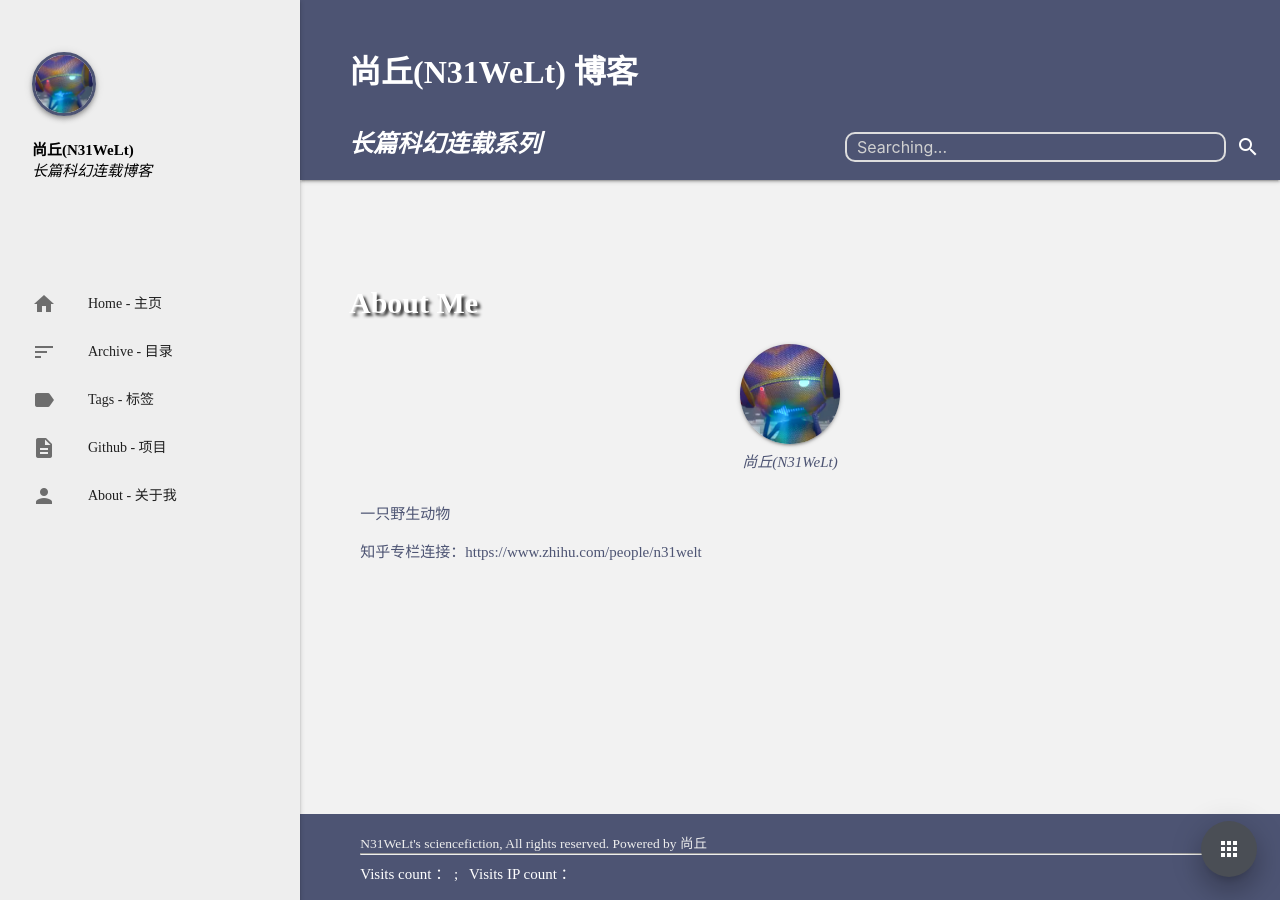
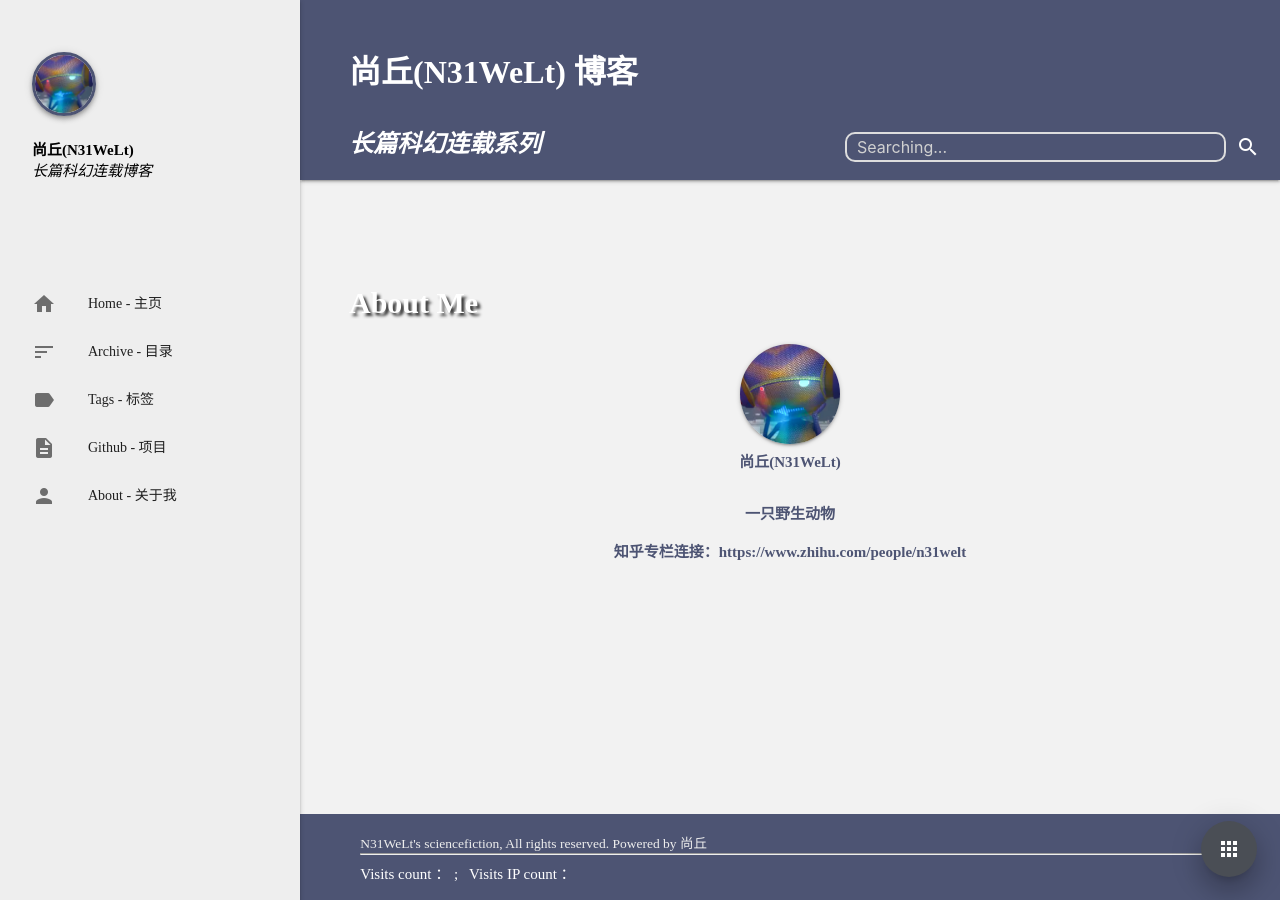
Before and after one commit to keepwalk/keepwalk.github.io, a Jekyll site: the page built from about.md, in a window 1280 px wide. Built offline with Jekyll 4.4.1, drawn with Linux system fonts in a browser that asks for light colours; comment, search, counter and statistics services are not loaded.

Commit message:
Update about.html

```diff
--- a/_includes/about.html
+++ b/_includes/about.html
@@ -5,17 +5,17 @@
         </a>
     </div>
     <div class="user-intro center-align">
-        <i>{{site.nick_name}} </i>
+        <b>{{site.nick_name}} </b>
     </div>
     <!-- <div class="user-intro center-align">
         <h4>一个<span class="typing-text hidden">勤奋, 上进, 求索, 创新</span>的爱码士</h4>
     </div>  -->
-    <div class="user-content left-align">
+    <div class="user-content center-align">
         <p>
-            一只野生动物
+            <b>一只野生动物 </b>
         </p>
         <p>
-            知乎专栏连接：https://www.zhihu.com/people/n31welt
+            <b>知乎专栏连接：https://www.zhihu.com/people/n31welt </b>
         </p>
     </div>
     <br>
```
